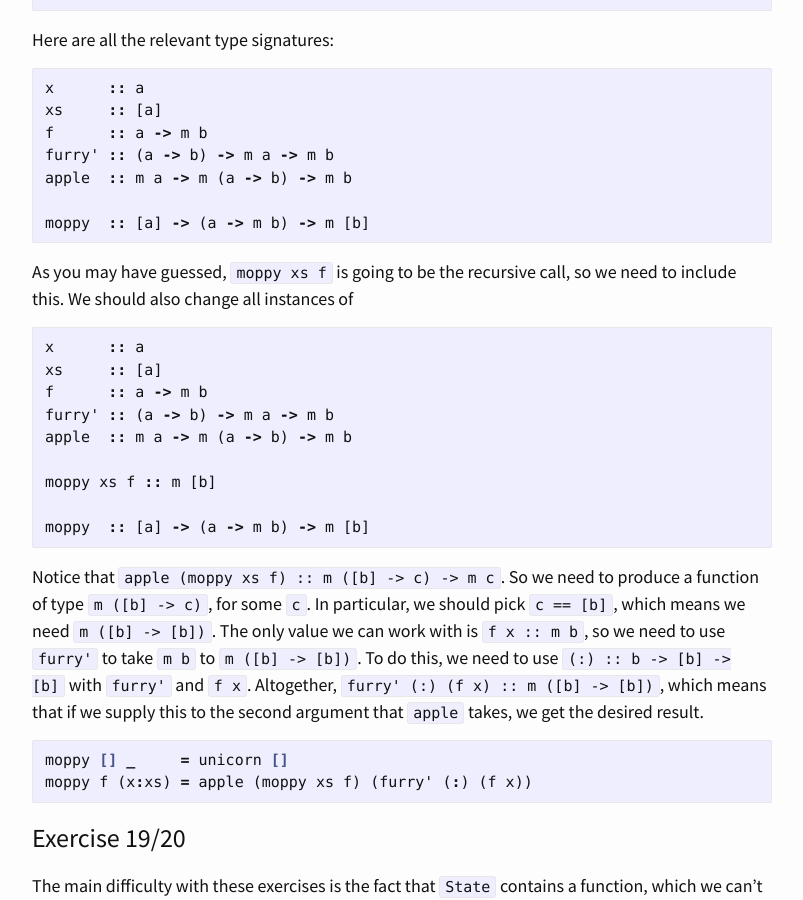
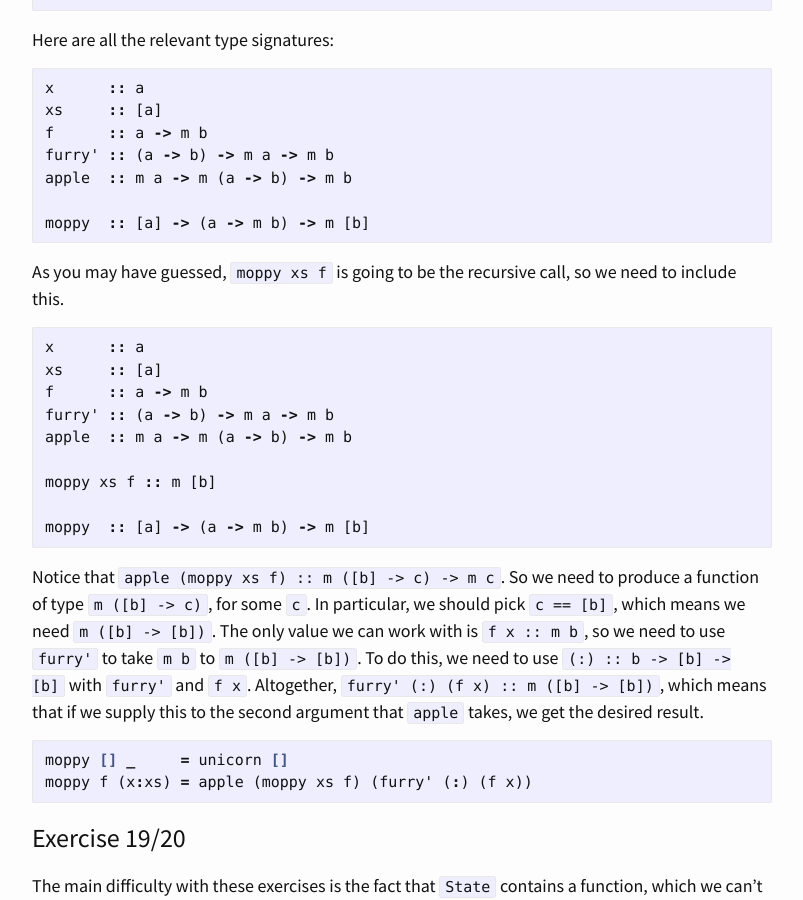
Before and after one commit to MU-CS225-Haskell/MU-CS225-Haskell.github.io, a Jekyll site: the page built from _pages/02-assignments.md, in a window 1280 px wide and 900 px high, scrolled down 16254 px. Shown: the whole window, without its empty margins (238-1041 px from the left). Built offline with Jekyll 4.4.1, drawn with Linux system fonts in a browser that asks for light colours; formulas are drawn with MathJax 3.

Commit message:
Extra sentence fragment removed

````diff
--- a/_pages/02-assignments.md
+++ b/_pages/02-assignments.md
@@ -806,7 +806,7 @@ moppy  :: [a] -> (a -> m b) -> m [b]
 ```
 
 As you may have guessed, `moppy xs f` is going to be the recursive call, so we
-need to include this. We should also change all instances of
+need to include this.
 
 ```haskell
 x      :: a
````
